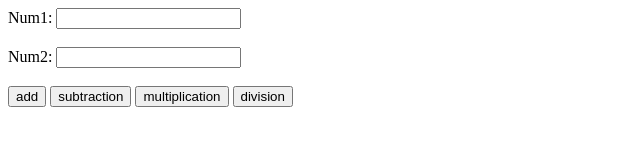
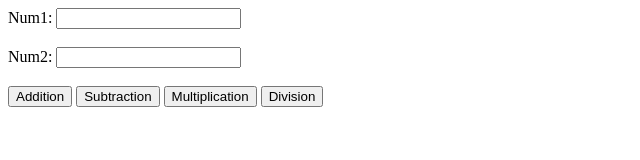
Before and after one commit to sharjeel-siddiqui12/Calculator, a plain HTML site: page index.html in a window 1280 px wide. Shown: the whole page, without its empty margins (0-640 px from the left). Drawn offline with Linux system fonts and the light colour scheme.

Commit message:
Calculator

```diff
--- a/index.html
+++ b/index.html
@@ -15,10 +15,10 @@
         <br><br>
         Num2: <input type="text" id="num2">
         <br><br>
-        <button type="submit" onclick="dosum(); return false">add</button>
-        <button type="submit" onclick="dosubtract(); return false">subtraction</button>
-        <button type="submit" onclick="domultiply(); return false">multiplication</button>
-        <button type="submit" onclick="dodivide(); return false">division</button>
+        <button type="submit" onclick="dosum(); return false">Addition</button>
+        <button type="submit" onclick="dosubtract(); return false">Subtraction</button>
+        <button type="submit" onclick="domultiply(); return false">Multiplication</button>
+        <button type="submit" onclick="dodivide(); return false">Division</button>
     </form>
     <h2 id="result"></h2>
     <h2>
```
